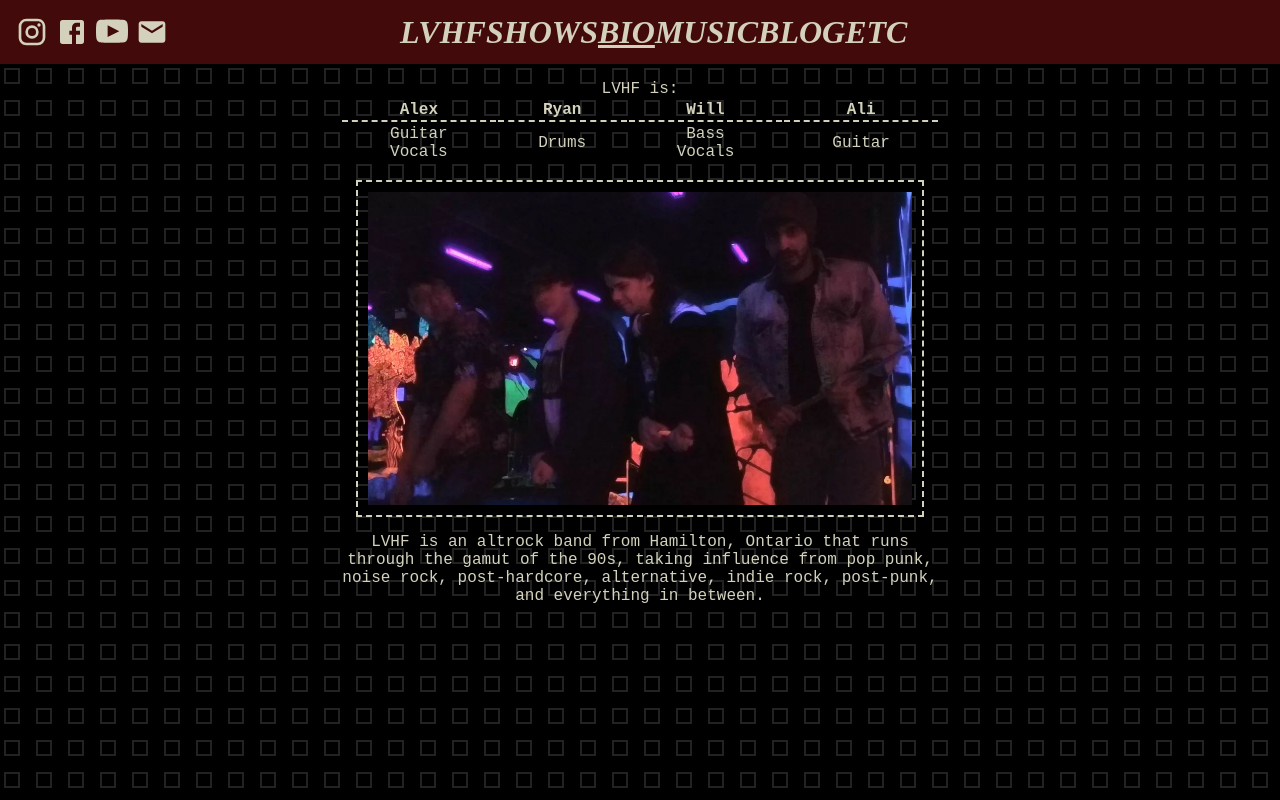
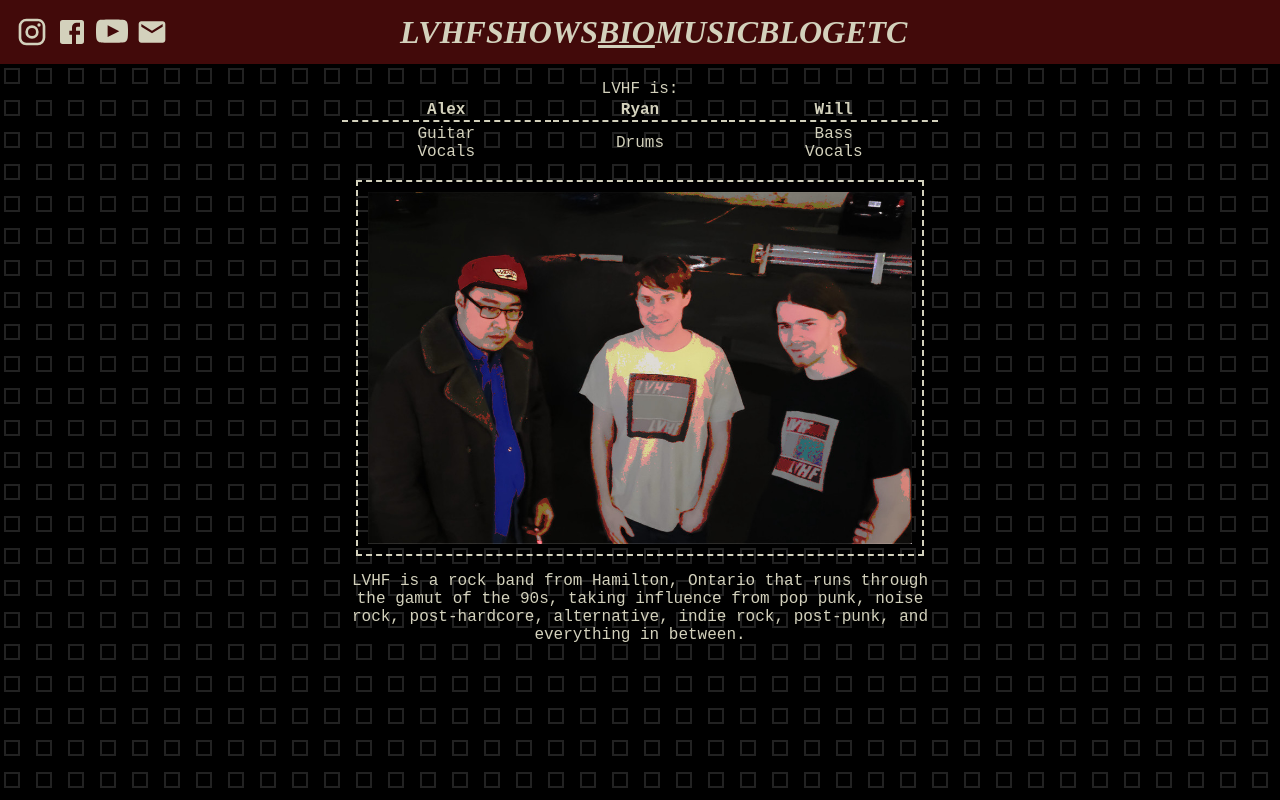
Before and after one commit to UnderscoreNorth/LVHF, a SvelteKit app: page /bio in a window 1280 px wide. Built offline with nearby package versions, Linux system fonts and the light colour scheme; a web font is replaced by a local one.

Commit message:
Updating bio

```diff
--- a/src/routes/bio/+page.svelte
+++ b/src/routes/bio/+page.svelte
@@ -1,11 +1,11 @@
 <div id="main">
 	LVHF is:
 	<table>
-		<tr><th>Alex</th><th>Ryan</th><th>Will</th><th>Ali</th></tr>
-		<tr><td>Guitar<br />Vocals</td><td>Drums</td><td>Bass<br />Vocals</td><td>Guitar</td></tr>
+		<tr><th>Alex</th><th>Ryan</th><th>Will</th></tr>
+		<tr><td>Guitar<br />Vocals</td><td>Drums</td><td>Bass<br />Vocals</td></tr>
 	</table>
-	<img id="band-photo" src="Miniputt.jpg" alt="Miniputt" />
-	LVHF is an altrock band from Hamilton, Ontario that runs through the gamut of the 90s, taking influence
+	<img id="band-photo" src="ParkingLot.jpg" alt="ParkingLot" />
+	LVHF is a rock band from Hamilton, Ontario that runs through the gamut of the 90s, taking influence
 	from pop punk, noise rock, post-hardcore, alternative, indie rock, post-punk, and everything in between.<br
 	/><br />
 </div>
```
Also changed, not shown: static/ParkingLot.jpg (added).
